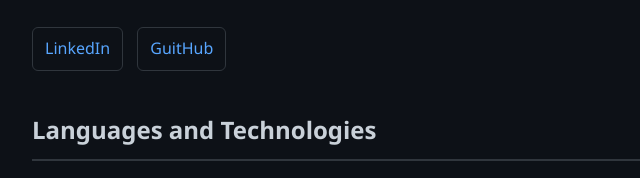
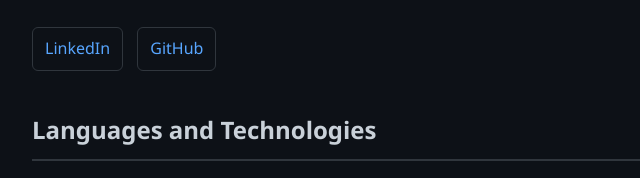
Before and after one commit to Nefilim1/NEfilim, a plain HTML site: page index.html in a window 1280 px wide. Shown: the part 422-600 px from the top of the page, 158-798 px from the left. Drawn offline with Linux system fonts and the light colour scheme.

Commit message:
Update index.html

```diff
--- a/index.html
+++ b/index.html
@@ -113,7 +113,7 @@
         <section class="links">
             <h2>Contact</h2>
             <a href="https://www.linkedin.com/in/egor-korol%D0%BEv-61920a30b/recent-activity/all/" target="_blank" rel="noopener noreferrer">LinkedIn</a>
-            <a href="https://github.com/Nefilim1" target="_blank" rel="noopener noreferrer">GuitHub</a>
+            <a href="https://github.com/Nefilim1" target="_blank" rel="noopener noreferrer">GitHub</a>
         </section>
 
         <section class="languages">
```
